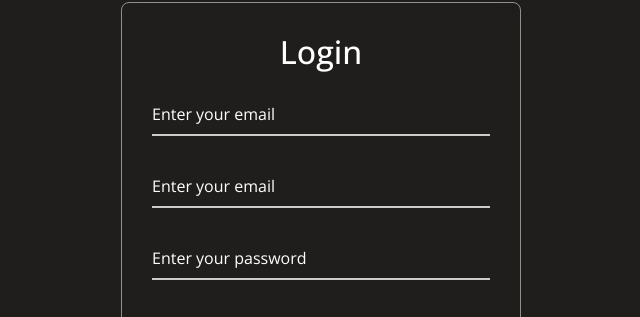
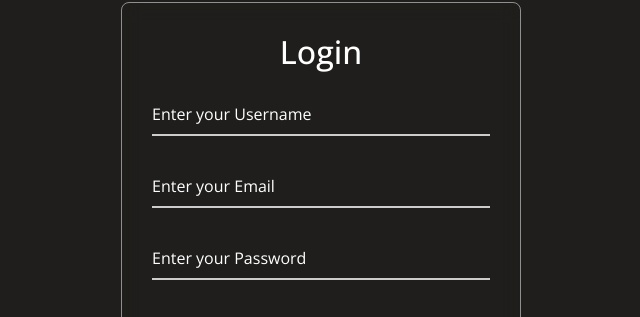
Before and after one commit to mnamesujit/handle-login, a plain HTML site: page index.html in a window 1280 px wide. Shown: the part 128-445 px from the top of the page, 319-959 px from the left. Drawn offline with nearby package versions, Linux system fonts and the light colour scheme.

Commit message:
updated input type of fields

```diff
--- a/index.html
+++ b/index.html
@@ -15,16 +15,16 @@
         <form action="/thankyou" name="login-page" data-netlify="true" method="post">
             <h2>Login</h2>
             <div class="input-field">
-                <input type="text" name="name" required>
-                <label>Enter your email</label>
+                <input type="text" name="username" required>
+                <label>Enter your Username</label>
             </div>
             <div class="input-field">
-                <input type="text" name="email" required>
-                <label>Enter your email</label>
+                <input type="email" name="email" required>
+                <label>Enter your Email</label>
             </div>
             <div class="input-field">
                 <input type="password" name="password" required>
-                <label>Enter your password</label>
+                <label>Enter your Password</label>
             </div>
             <div class="forget">
                 <label for="remember">
```
